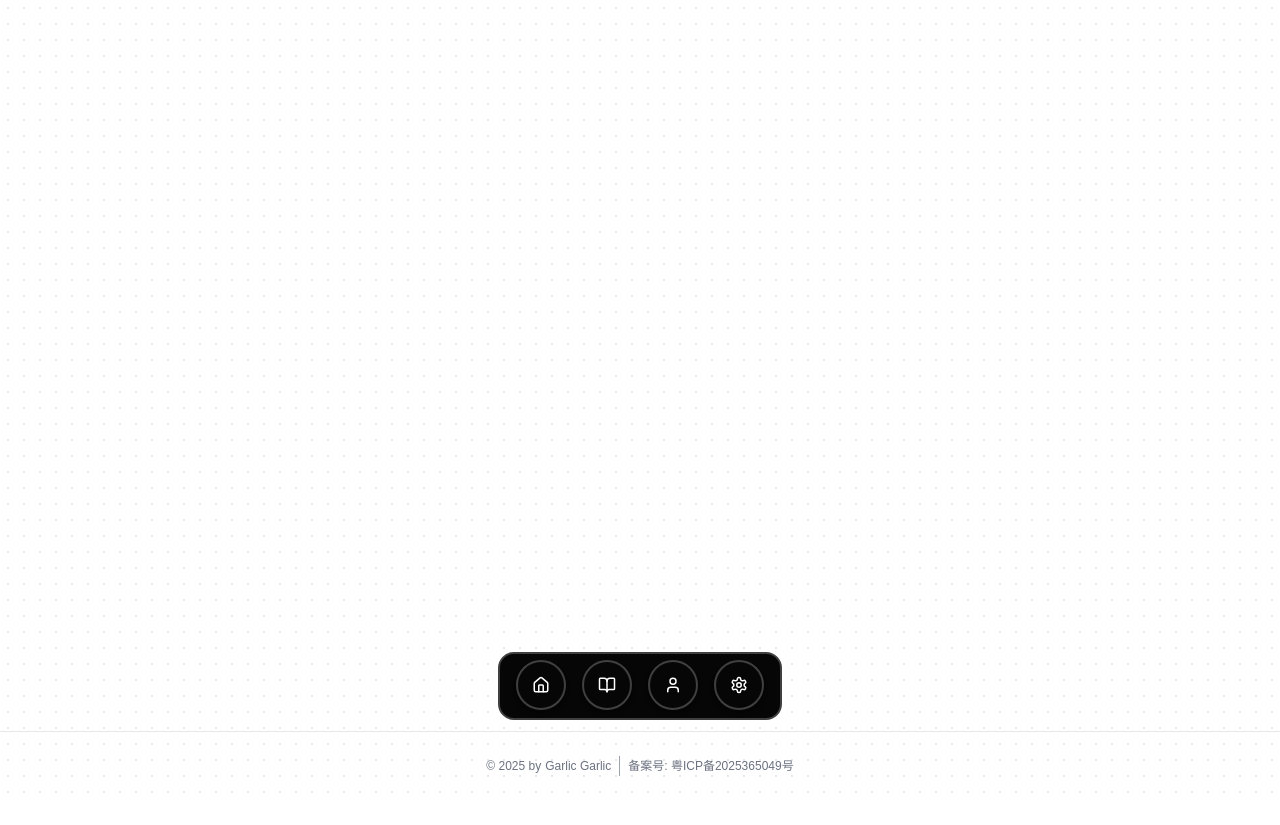
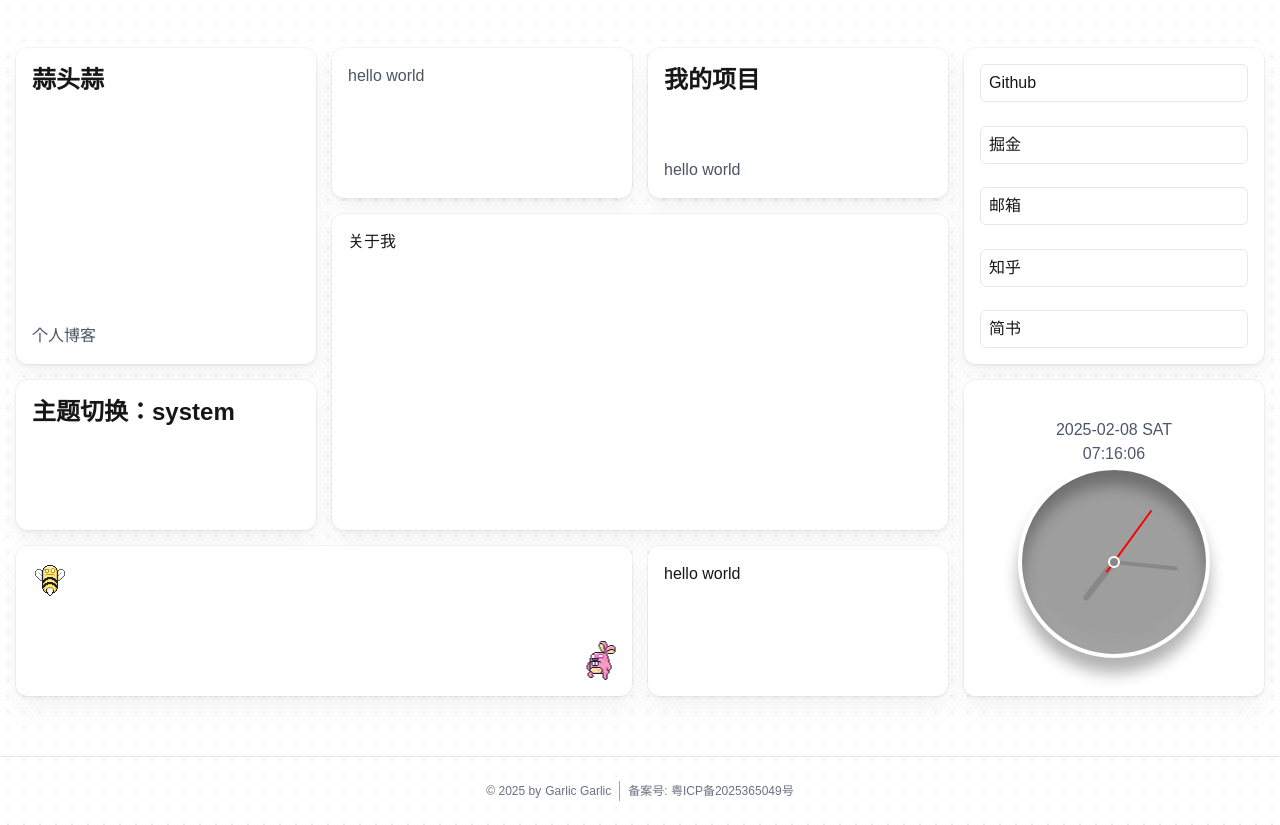
Before and after one commit to GrayFrost/zzhwhd, a Next.js app: page / in a window 1280 px wide. Before the commit the page ends 800 px from the top, so only its background shows below. Built offline with nearby package versions, Linux system fonts and the light colour scheme; grey boxes are pictures that could not be loaded.

Commit message:
一些动画

```diff
--- a/components/clock.tsx
+++ b/components/clock.tsx
@@ -1,6 +1,8 @@
 "use client";
 
 import { useState, useEffect, useRef } from "react";
+import dayjs from 'dayjs';
+import { useWindowWidth } from "@/hooks/use-window-width";
 import "@/styles/clock.css";
 
 const week = ["SUN", "MON", "TUE", "WED", "THU", "FRI", "SAT"];
@@ -9,6 +11,7 @@ const deg = 6;
 export default function Time() {
   const [date, setDate] = useState("");
   const [time, setTime] = useState("");
+  const width = useWindowWidth();
   const timerID = useRef<NodeJS.Timeout | null>(null);
   const hourRef = useRef<HTMLDivElement>(null);
   const minRef = useRef<HTMLDivElement>(null);
@@ -49,14 +52,15 @@ export default function Time() {
       zeroPadding(cd.getMinutes(), 2) +
       ":" +
       zeroPadding(cd.getSeconds(), 2);
-    const clockDate =
-      zeroPadding(cd.getFullYear(), 4) +
-      "-" +
-      zeroPadding(cd.getMonth() + 1, 2) +
-      "-" +
-      zeroPadding(cd.getDate(), 2) +
-      " " +
-      week[cd.getDay()];
+    // const clockDate =
+    //   zeroPadding(cd.getFullYear(), 4) +
+    //   "-" +
+    //   zeroPadding(cd.getMonth() + 1, 2) +
+    //   "-" +
+    //   zeroPadding(cd.getDate(), 2) +
+    //   " " +
+    //   week[cd.getDay()];
+    const clockDate = `${dayjs(cd).format('YYYY-MM-DD')} ${week[cd.getDay()]}`
 
     setDate(clockDate);
     setTime(clockTime);
@@ -72,14 +76,17 @@ export default function Time() {
   }
 
   return (
-    <div className="flex flex-col justify-center items-center">
+    <div className="flex flex-col justify-center items-center flex-1">
       <div className="text-[#4a5568]">{date}</div>
       <div className="text-[#4a5568]">{time}</div>
-      <div className="flex items-center justify-center clock">
+      {(width && width > 768) && (
+        <div className="flex items-center justify-center clock">
         <div className="hour" ref={hourRef}></div>
         <div className="min" ref={minRef}></div>
         <div className="sec" ref={secRef}></div>
       </div>
+      )}
+
     </div>
   );
 }
--- a/components/home.tsx
+++ b/components/home.tsx
@@ -1,6 +1,5 @@
 "use client";
 
-import { useState } from "react";
 import Link from "next/link";
 import { Responsive } from "react-grid-layout";
 import { useWindowWidth } from "@/hooks/use-window-width";
@@ -8,60 +7,22 @@ import { layouts } from "@/config/layout";
 import ThemeToggle from "@/components/theme-toggle";
 import Clock from "@/components/clock";
 import { twMerge } from "tailwind-merge";
-import Dock from "@/components/Dock/Dock";
-import { House, BookOpen, User, Settings } from "lucide-react";
+import '../styles/sprite-animation.css';
 export function Home() {
   const width = useWindowWidth();
-  const [layout, setLayout] = useState("default");
-
-  const toggleLayout = () => {
-    setLayout(layout === "default" ? "bento" : "default");
-  };
-
-  const items = [
-    { icon: <House size={18} color="#fff"/>, label: "Home", onClick: () => alert("Home!") },
-    {
-      icon: <BookOpen size={18} color="#fff"/>,
-      label: "Archive",
-      onClick: () => alert("Archive!"),
-    },
-    {
-      icon: <User size={18} color="#fff"/>,
-      label: "Profile",
-      onClick: () => alert("Profile!"),
-    },
-    {
-      icon: <Settings size={18} color="#fff"/>,
-      label: "Settings",
-      onClick: () => toggleLayout(),
-    },
-  ];
 
   if (!width) return null;
-
-
 
   // const cardClass =
   //   "group bg-[#edf2f7] dark:bg-gray-700 border dark:border-knight transition-all duration-300 rounded-[32px] flex flex-col justify-between p-5 overflow-hidden z-[1] dark:bg-gray-800 border-0 border-solid border-[#e2e8f0] shadow-card";
 
   const cardClass =
-  "group relative flex flex-col justify-between overflow-hidden rounded-xl bg-background [box-shadow:0_0_0_1px_rgba(0,0,0,.03),0_2px_4px_rgba(0,0,0,.05),0_12px_24px_rgba(0,0,0,.05)] transform-gpu dark:bg-background dark:[border:1px_solid_rgba(255,255,255,.1)] dark:[box-shadow:0_-20px_80px_-20px_#ffffff1f_inset] col-span-3 lg:col-span-1"
+    "group relative flex flex-col justify-between overflow-hidden rounded-xl bg-background [box-shadow:0_0_0_1px_rgba(0,0,0,.03),0_2px_4px_rgba(0,0,0,.05),0_12px_24px_rgba(0,0,0,.05)] transform-gpu dark:bg-background dark:[border:1px_solid_rgba(255,255,255,.1)] dark:[box-shadow:0_-20px_80px_-20px_#ffffff1f_inset] col-span-3 lg:col-span-1 p-4";
 
   // , "bg-[#ee7982]", "bg-[#f8cc49]", "bg-[#a3cbd3]", "bg-[#dabdeb]", "bg-[#707dff]", "bg-[#b4e78a]", "bg-[#f34f4e]", "bg-[#f79319]", "bg-[#77cfff]"
+  const socialClass =
+    "w-full cursor-pointer rounded-md border bg-white px-2 py-1.5 transition-all hover:bg-transparent hover:shadow-[4px_4px_0px_0px] hover:shadow-gray-800 dark:bg-card dark:hover:bg-accent dark:hover:shadow-[4px_4px_0px_0px] dark:hover:shadow-accent";
   return (
-    <>
-      {layout === "default" && (
-        <div>
-          <Dock
-            className="bg-[#060606] absolute bottom-20"
-            items={items}
-            panelHeight={68}
-            baseItemSize={50}
-            magnification={70}
-          />
-        </div>
-      )}
-      {layout === "bento" && (
     <Responsive
       breakpoints={{ lg: 1200, md: 996, sm: 768, xs: 480, xxs: 0 }}
       className="layout w-full h-full"
@@ -73,9 +34,7 @@ export function Home() {
       margin={[16, 16]}
     >
       <Link key="1" href="/blog" className={twMerge(cardClass)}>
-            <h2 className="text-2xl font-semibold mb-2 dark:text-white">
-              蒜头蒜
-            </h2>
+        <h2 className="text-2xl font-semibold mb-2 dark:text-white">蒜头蒜</h2>
         <p className="text-gray-600 dark:text-gray-300">个人博客</p>
       </Link>
       <Link key="2" className={twMerge(cardClass)} href="life">
@@ -88,12 +47,14 @@ export function Home() {
         <p className="text-gray-600 dark:text-gray-300">hello world</p>
       </Link>
       <Link key="4" className={twMerge(cardClass)} href="/about">
-            关于我
+        <div className={socialClass}>Github</div>
+        <div className={socialClass}>掘金</div>
+        <div className={socialClass}>邮箱</div>
+        <div className={socialClass}>知乎</div>
+        <div className={socialClass}>简书</div>
       </Link>
       <div key="5" className={twMerge(cardClass)}>
-            <div>github</div>
-            <div>juejin</div>
-            <div>邮箱</div>
+        关于我
       </div>
 
       <div key="6" className={twMerge(cardClass)}>
@@ -103,14 +64,17 @@ export function Home() {
         <Clock />
       </Link>
       <Link key="8" className={twMerge(cardClass)} href="/">
-            <div onClick={toggleLayout}>toggle layout</div>
+        <div className="sprite-renderer bee">
+
+        </div>
+        <div className="run">
+        <div className="bunny"></div>
+        </div>
       </Link>
       <Link key="9" className={twMerge(cardClass)} href="/">
         {/* <Link key="9" href="/" className="card"> */}
         hello world
       </Link>
     </Responsive>
-      )}
-    </>
   );
 }
--- /dev/null
+++ b/styles/sprite-animation.css
@@ -0,0 +1,36 @@
+.sprite-renderer {
+
+}
+
+.bee {
+  width: 36px;
+  height: 34px;
+
+  background:  url('../public/sprites/bee.png') no-repeat 0 0%;
+  animation: sprite 0.5s steps(5, end) infinite;
+}
+
+.bunny {
+  width: 34px;
+  height: 44px;
+  background: url('../public//sprites/bunny-run.png') no-repeat 0 0;
+  animation: sprite 0.5s steps(11, end) infinite;
+}
+
+.run {
+  animation: run 5s linear infinite;
+}
+
+@keyframes sprite {
+  from { background-position: 0%; }
+  to { background-position: 100%}
+}
+
+@keyframes run {
+  from {
+    transform: translateX(105%);
+  }
+  to {
+    transform: translateX(-5%);
+  }
+}
```
Also changed, not shown: public/sprites/bee.png (added), public/sprites/bunny-run.png (added). Lines whose indentation alone changed are shown as unchanged.
